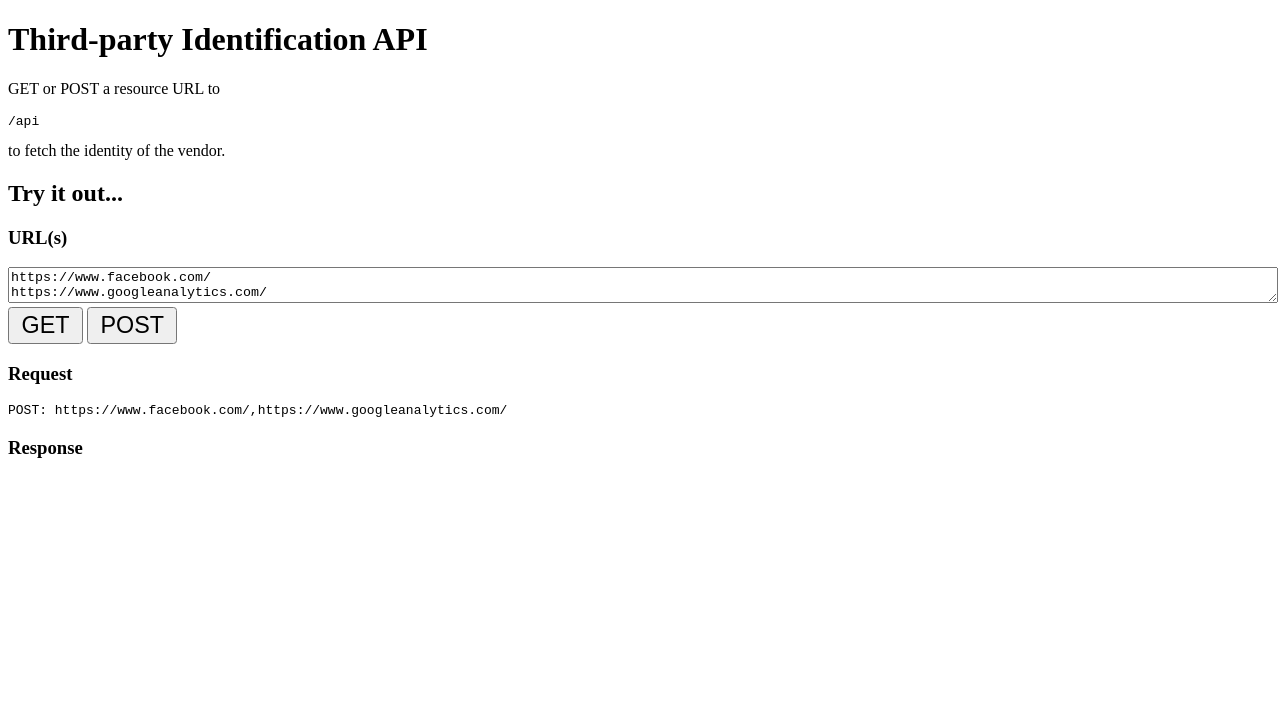
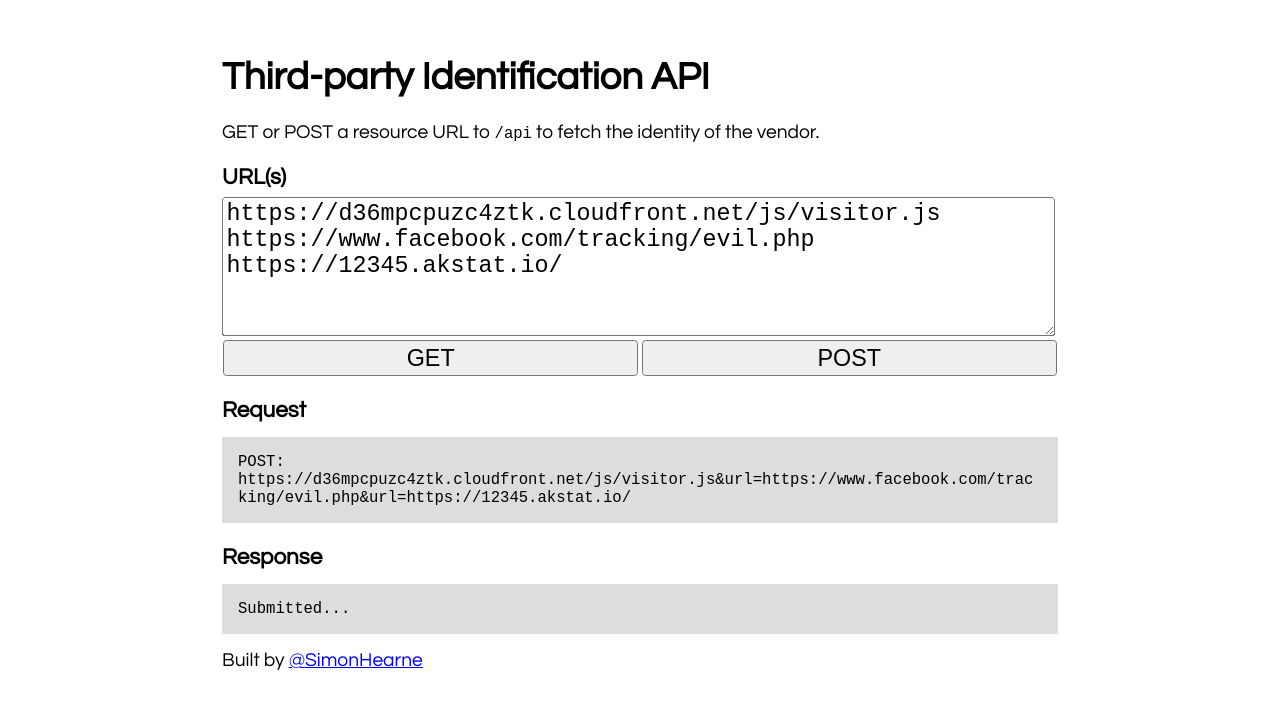
Before and after one commit to simonhearne/third-party-api, a website: page index.html in a window 1280 px wide. Both pictures are taken after a click on the button "POST". Drawn offline with Linux system fonts and the light colour scheme; no server answers.

Commit message:
added POST and style

```diff
--- a/index.html
+++ b/index.html
@@ -7,23 +7,32 @@
     <meta name="viewport" content="width=device-width, initial-scale=1.0">
     <title>Third-party API</title>
     <style>
-        .fullwidth {width: 100%}
+        html {overflow-y:scroll}
+        body {font-family:"Century Gothic", CenturyGothic, AppleGothic, sans-serif;font-size:120%;padding:2rem; width: 100%; max-width: 900px; margin: 0 auto; box-sizing: border-box}
+        pre {white-space:pre-wrap;word-wrap: break-word;background: #0002;padding: 1rem}
+        h3 {margin-bottom: 0.5rem}
+        textarea { resize:vertical;font-family:monospace}
+        .fullwidth {width:calc(100% - 7px)}
+        .halfwidth {width:calc(50% - 2px)}
         .zoom {zoom: 1.75}
+        .center {margin:0 auto; text-align:center}
     </style>
 </head>
 
 <body>
     <h1>Third-party Identification API</h1>
     <p>GET or POST a resource URL to
-        <pre>/api</pre> to fetch the identity of the vendor.</p>
-        <h2>Try it out...</h2>
+        <code>/api</code> to fetch the identity of the vendor.</p>
     <form>
         <div>
             <h3>URL(s)</h3>
-            <textarea class="fullwidth" id="textarea-urls">https://www.facebook.com/
-https://www.googleanalytics.com/</textarea>
-            <input class="zoom" type="button" id="btn-get" value="GET"/>
-            <input class="zoom" type="button" id="btn-post" value="POST"/>
+            <textarea rows=5 class="fullwidth zoom" id="textarea-urls">https://d36mpcpuzc4ztk.cloudfront.net/js/visitor.js
+https://www.facebook.com/tracking/evil.php
+https://12345.akstat.io/</textarea>
+            <div class="center">
+                <input class="zoom halfwidth" type="button" id="btn-get" value="GET"/>
+                <input class="zoom halfwidth" type="button" id="btn-post" value="POST"/>
+            </div>
         </div>
         <div>
             <h3>Request</h3>
@@ -34,6 +43,9 @@ https://www.googleanalytics.com/</textarea>
             <pre id="pre-response"></pre>
         </div>
     </form>
+    <footer>
+        Built by <a href="https://twitter.com/SimonHearne">@SimonHearne</a>
+    </footer>
     <script>
         window.onload = () => {
             let elemReq = document.getElementById('pre-request');
@@ -46,14 +58,20 @@ https://www.googleanalytics.com/</textarea>
                 }
             };
             document.getElementById('btn-get').addEventListener('click',() => {
-                let urls = document.getElementById('textarea-urls').value.replace('\n',',');
+                elemRes.innerText = "Submitted...";
+                let urls = document.getElementById('textarea-urls').value.replace(/\n/g,'&url=');
                 let url = `/api/?url=${urls}`;
-                elemReq.innerHTML = `GET: <a target="_blank" href="${window.location.origin}${url}">${window.location.origin}${url}</a>`;
+                elemReq.innerHTML = `GET: <a target="_blank" href="${window.location.origin}${url}">${window.location.origin}${url.replace(/&/g,'&amp;&#8203;')}</a>`;
+                //elemReq.innerHTML = `GET: ${window.location.origin}${url}`;
                 xhttp.open("GET", url, true);
                 let response = xhttp.send();
             })
             document.getElementById('btn-post').addEventListener('click',() => {
-                let urls = document.getElementById('textarea-urls').value.replace('\n',',');
+                elemRes.innerText = "Submitted...";
+                xhttp.open("POST", '/api', true);
+                xhttp.setRequestHeader("Content-Type", "application/x-www-form-urlencoded");
+                let urls = document.getElementById('textarea-urls').value.replace(/\n/g,'&url=');
+                xhttp.send(`url=${urls}`);
                 elemReq.innerText = `POST: ${urls}`;
             })
         }
```
Also changed, not shown: index.js (+28 -30 lines).
